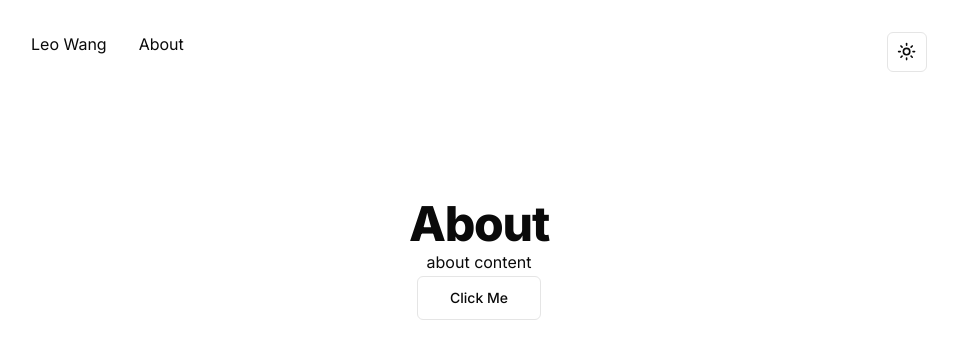
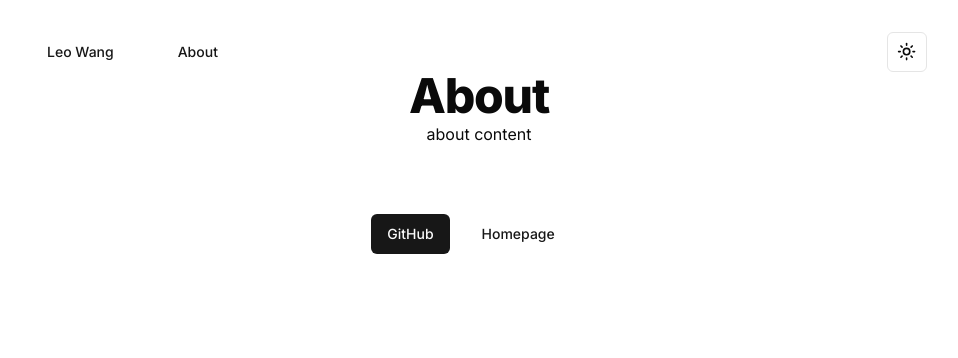
Before and after one commit to wangrunlin/next-shadcn-ui-ts, a Next.js app: page /about in a window 1280 px wide. Shown: the top 358 px of the page, without its empty margins (161-1119 px from the left). Built offline with nearby package versions, Linux system fonts and the light colour scheme.

Commit message:
feat: update about page, typography, nav link button

```diff
--- a/src/app/about/page.tsx
+++ b/src/app/about/page.tsx
@@ -2,20 +2,21 @@
 
 import { TypographyH1, TypographyP } from "@/components/typography";
 import { Button } from "@/components/ui/button";
-
-const clickHandler = () => {
-  alert("clicked");
-};
+import Link from "next/link";
 
 export default function About() {
   return (
-    <main className="text-center p-32">
+    <main className="text-center">
       <TypographyH1>About</TypographyH1>
       <footer>
-        <TypographyP>about content</TypographyP>
+        <TypographyP className="mb-8">about content</TypographyP>
 
-        <Button variant="outline" size="lg" onClick={clickHandler}>
-          Click Me
+        <Button asChild>
+          <Link href="https://github.com/wangrunlin">GitHub</Link>
+        </Button>
+
+        <Button variant="link" className="mt-8" size="lg" asChild>
+          <Link href="https://wangrunlin.com">Homepage</Link>
         </Button>
       </footer>
     </main>
--- a/src/app/layout.tsx
+++ b/src/app/layout.tsx
@@ -8,6 +8,7 @@ import "./globals.css";
 import { ModeToggle } from "@/components/mode-toggle";
 import { TypographyP } from "@/components/typography";
 import Link from "next/link";
+import { Button } from "@/components/ui/button";
 
 const fontSans = FontSans({
   subsets: ["latin"],
@@ -38,14 +39,14 @@ export default function RootLayout({
           enableSystem
           disableTransitionOnChange
         >
-          <header className="sticky top-0 flex justify-between pt-8 px-48 border-collapse">
+          <header className="top-0 flex justify-between items-center pt-8 px-8 lg:px-48 border-collapse">
             <nav className="space-x-8">
-              <Link href="/">
-                <span>Leo Wang</span>
-              </Link>
-              <Link href="/about">
-                <span>About</span>
-              </Link>
+              <Button variant="link" asChild>
+                <Link href="/">Leo Wang</Link>
+              </Button>
+              <Button variant="link" asChild>
+                <Link href="/about">About</Link>
+              </Button>
             </nav>
             <ModeToggle />
           </header>
--- a/src/app/page.tsx
+++ b/src/app/page.tsx
@@ -2,9 +2,9 @@ import Image from "next/image";
 
 export default function Home() {
   return (
-    <main className="flex min-h-screen flex-col items-center justify-between p-24">
+    <main className="flex min-h-screen flex-col items-center justify-between p-24 py-8">
       <div className="z-10 max-w-5xl w-full items-center justify-between font-mono text-sm lg:flex">
-        <p className="fixed left-0 top-0 flex w-full justify-center border-b border-gray-300 bg-gradient-to-b from-zinc-200 pb-6 pt-8 backdrop-blur-2xl dark:border-neutral-800 dark:bg-zinc-800/30 dark:from-inherit lg:static lg:w-auto  lg:rounded-xl lg:border lg:bg-gray-200 lg:p-4 lg:dark:bg-zinc-800/30">
+        <p className="flex w-full justify-center border-b border-gray-300 bg-gradient-to-b from-zinc-200 pb-6 pt-8 backdrop-blur-2xl dark:border-neutral-800 dark:bg-zinc-800/30 dark:from-inherit lg:static lg:w-auto  lg:rounded-xl lg:border lg:bg-gray-200 lg:p-4 lg:dark:bg-zinc-800/30 lg:visible collapse">
           Get started by editing&nbsp;
           <code className="font-mono font-bold">src/app/page.tsx</code>
         </p>
@@ -28,7 +28,7 @@ export default function Home() {
         </div>
       </div>
 
-      <div className="relative flex place-items-center before:absolute before:h-[300px] before:w-[480px] before:-translate-x-1/2 before:rounded-full before:bg-gradient-radial before:from-white before:to-transparent before:blur-2xl before:content-[''] after:absolute after:-z-20 after:h-[180px] after:w-[240px] after:translate-x-1/3 after:bg-gradient-conic after:from-sky-200 after:via-blue-200 after:blur-2xl after:content-[''] before:dark:bg-gradient-to-br before:dark:from-transparent before:dark:to-blue-700 before:dark:opacity-10 after:dark:from-sky-900 after:dark:via-[#0141ff] after:dark:opacity-40 before:lg:h-[360px] z-[-1]">
+      <div className="pt-16 lg:pt-0 relative flex place-items-center before:absolute before:h-[300px] before:w-[480px] before:-translate-x-1/2 before:rounded-full before:bg-gradient-radial before:from-white before:to-transparent before:blur-2xl before:content-[''] after:absolute after:-z-20 after:h-[180px] after:w-[240px] after:translate-x-1/3 after:bg-gradient-conic after:from-sky-200 after:via-blue-200 after:blur-2xl after:content-[''] before:dark:bg-gradient-to-br before:dark:from-transparent before:dark:to-blue-700 before:dark:opacity-10 after:dark:from-sky-900 after:dark:via-[#0141ff] after:dark:opacity-40 before:lg:h-[360px] z-[-1]">
         <Image
           className="relative dark:drop-shadow-[0_0_0.3rem_#ffffff70] dark:invert"
           src="/next.svg"
--- a/src/components/typography.tsx
+++ b/src/components/typography.tsx
@@ -22,6 +22,10 @@ export const TypographyH2: FC<TypographyProps> = ({ children }) => {
   );
 };
 
-export const TypographyP: FC<TypographyProps> = ({ children }) => {
-  return <p className="leading-7 [&:not(:first-child)]:mt-6">{children}</p>;
+export const TypographyP: FC<TypographyProps> = ({ children, className }) => {
+  return (
+    <p className={`leading-7 [&:not(:first-child)]:mt-6 ${className ?? ""}`}>
+      {children}
+    </p>
+  );
 };
```
